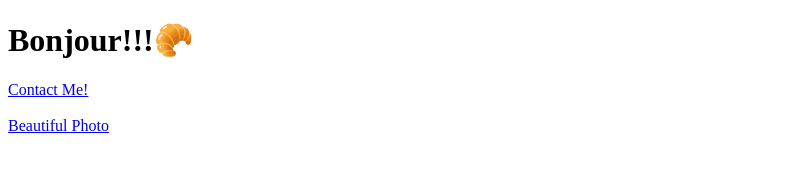
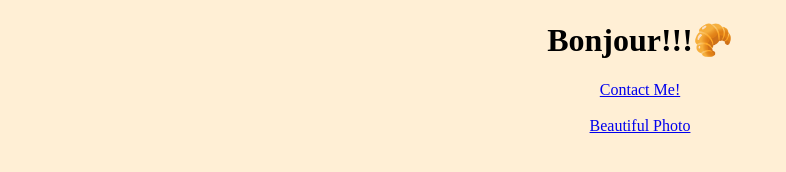
Before and after one commit to DanielleHards/Croissant, a plain HTML site: page index.html in a window 1280 px wide. Shown: the whole page, without its empty margins (0-786 px from the left). Drawn offline with Linux system fonts and the light colour scheme.

Commit message:
added css

```diff
--- a/index.html
+++ b/index.html
@@ -4,7 +4,8 @@
     <meta charset="UTF-8" />
     <meta http-equiv="X-UA-Compatible" content="IE=edge" />
     <meta name="viewport" content="width=device-width, initial-scale=1.0" />
-    <title>Document</title>
+    <link href="src/styles.css" rel="stylesheet" type="text/css" />
+    <title>Croissant Homepage</title>
   </head>
   <body>
     <h1>Bonjour!!!🥐</h1>
--- /dev/null
+++ b/src/styles.css
@@ -0,0 +1,4 @@
+body {
+  background-color: papayawhip;
+  text-align: center;
+}
```
Also changed, not shown: contact.html (+1 -0 lines), photo.html (+1 -0 lines).
